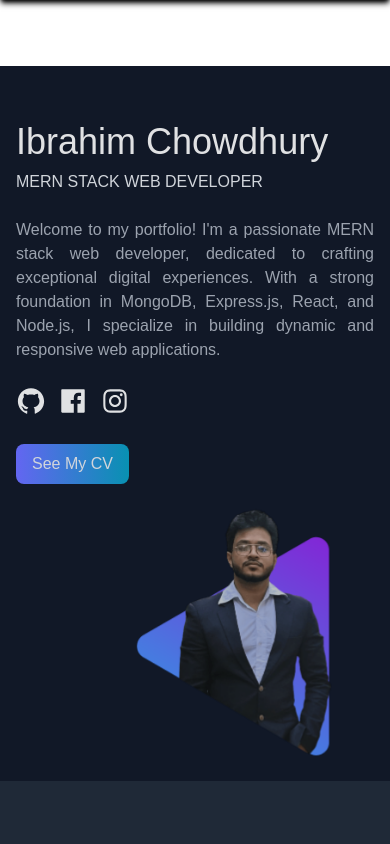
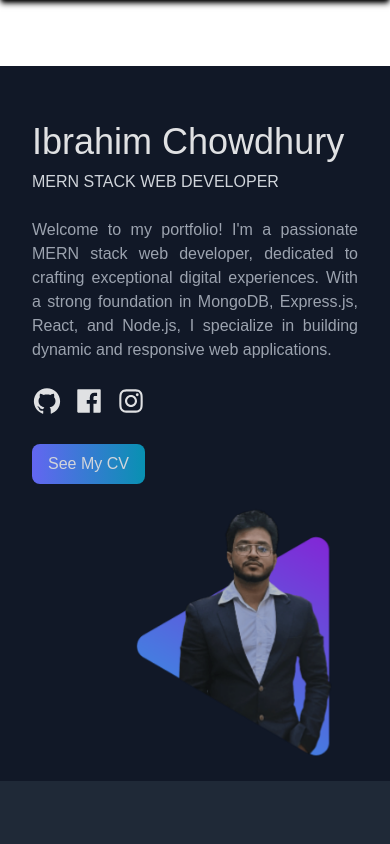
Before and after one commit to IbrahimChowdhury/my_Portfolio, a React (Vite) app: page / in a window 390 px wide. Shown: the top 844 px of the page. Built offline with nearby package versions, Linux system fonts and the light colour scheme.

Commit message:
margin edited of header

```diff
--- a/src/component/header/HeadBanner.jsx
+++ b/src/component/header/HeadBanner.jsx
@@ -5,7 +5,7 @@ import imageUrl from "../../assets/ibra5.png"
 const HeadBanner = () => {
     return (
 
-        <div className='pt-10 flex flex-col md:flex-row justify-between items-center gap-2  monFont md:gap-32  bg-gray-900 pb-6 '>
+        <div className='pt-10 flex flex-col md:flex-row justify-between items-center gap-2  monFont md:gap-32  bg-gray-900 pb-6 pl-4 pr-4 md:pr-0 md:pl-0 '>
             <Slide direction='left'>
                 <div className='flex flex-col gap-6 md:ml-20 p-4'>
                     <div className='flex flex-col gap-2 '>
--- a/src/component/header/Header.jsx
+++ b/src/component/header/Header.jsx
@@ -81,9 +81,9 @@ export default function Example() {
           <Typography
             as="a"
             href="/"
-            className="mr-4 dancingFont text-xl   md:ml-16 cursor-pointer py-1.5 font-thin"
+            className="mr-4  dancingFont text-xl   md:ml-16 cursor-pointer py-1.5 font-thin"
           >
-            {/* <span className="px-2 mr-2 font-bold rounded-lg bg-slate-400 text-black ">I</span> */}
+            <span className="px-2 mr-2 ml-4 md:ml-0 font-bold rounded-lg bg-slate-400 text-black ">I</span>
             IBRAHIM
           </Typography>
           <div className="flex items-center gap-4">
```
